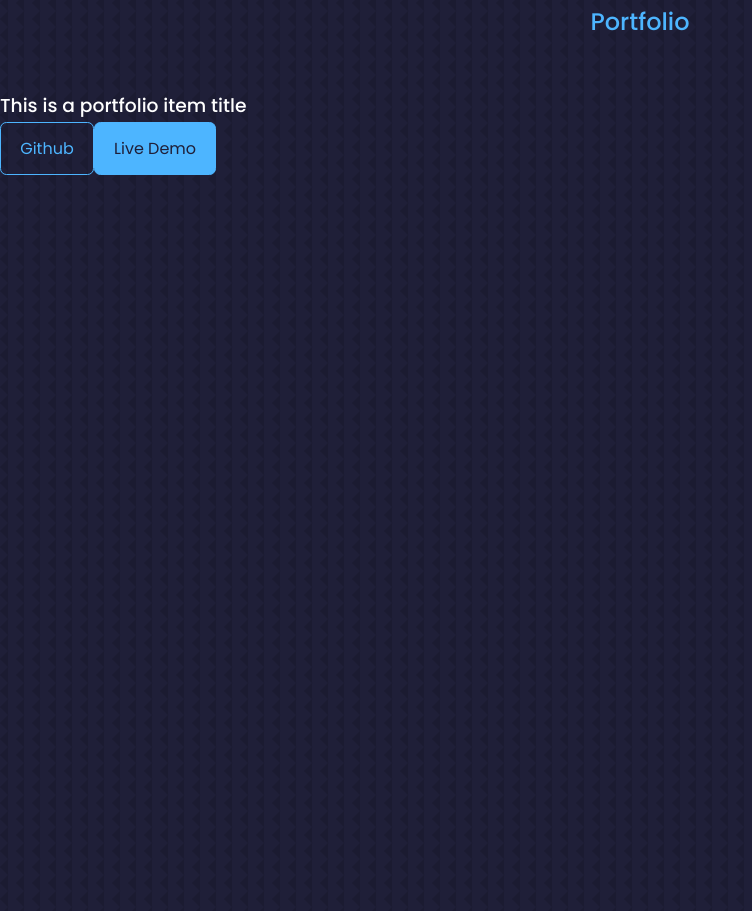
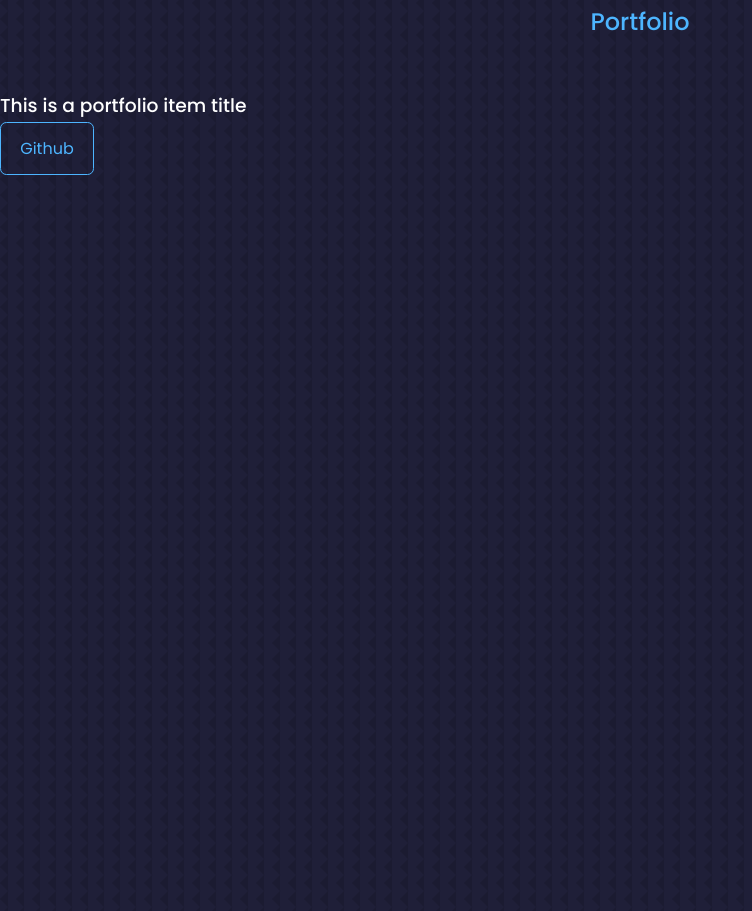
Before and after one commit to Kena-T/Coding-Portfolio, a React (Create React App) app in the folder react-portfolio/: page / in a window 1280 px wide. Shown: the part 2805-3716 px from the top of the page, without its empty margins (0-752 px from the left). Built offline with nearby package versions, Linux system fonts and the light colour scheme.

Commit message:
don't have a live demo so far but will add back if I can replace with something more useful

```diff
--- a/react-portfolio/src/components/portfolio/Portfolio.jsx
+++ b/react-portfolio/src/components/portfolio/Portfolio.jsx
@@ -12,7 +12,7 @@ const Portfolio = () => {
           <div className="portfolio_item-image"></div>
           <h3>This is a portfolio item title</h3>
           <a href="https://github.com/Kena-T/Website" className='btn'>Github</a>
-          <a href="https://github.com/Kena-T/Website" className='btn btn-primary'>Live Demo</a>
+          {/* <a href="https://github.com/Kena-T/Website" className='btn btn-primary'>Live Demo</a> */}
         </article>
       </div>
     </section>
```
